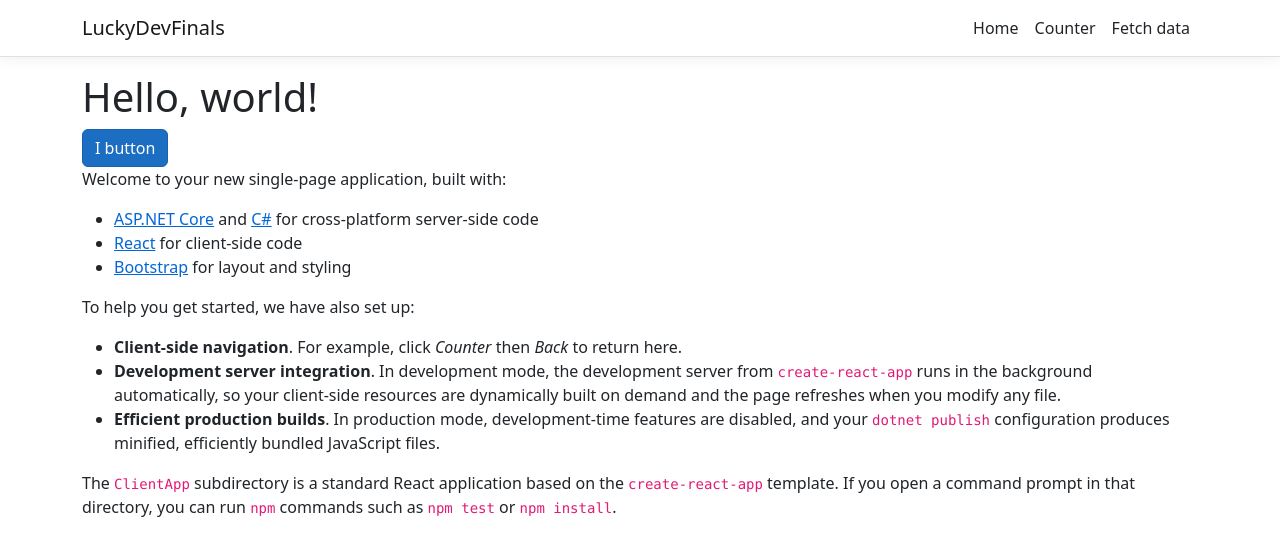
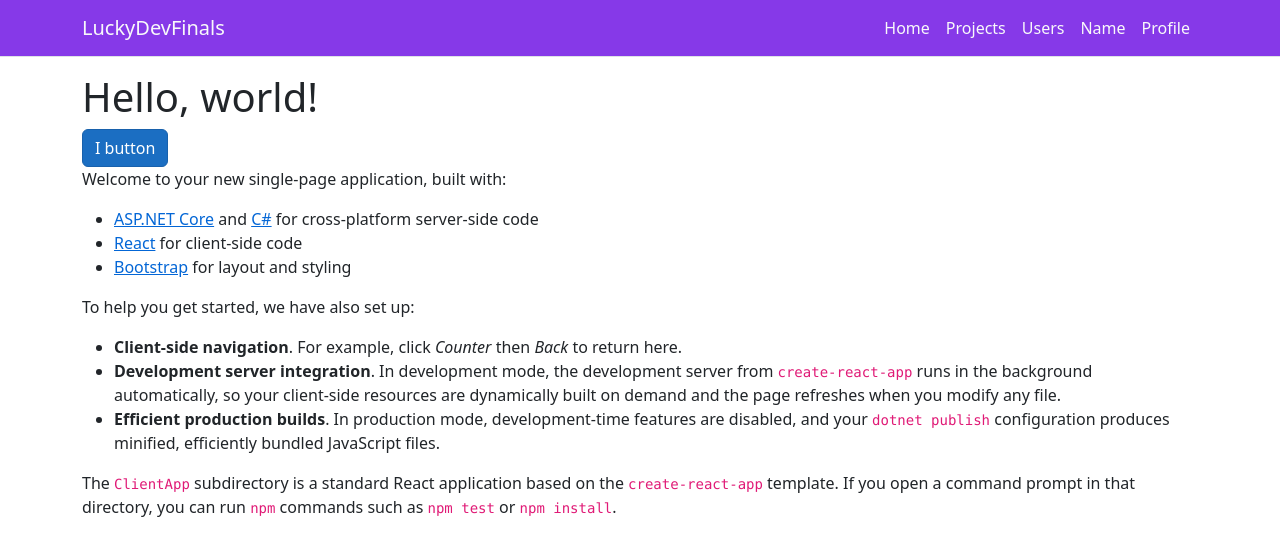
Before and after one commit to Goganoid/LuckyDevHackathonFinals, a React (Create React App) app in the folder ClientApp/: page / in a window 1280 px wide. Shown: the top 556 px of the page. Built offline with nearby package versions, Linux system fonts and the light colour scheme.

Commit message:
start header

```diff
--- a/ClientApp/package.json
+++ b/ClientApp/package.json
@@ -16,6 +16,7 @@
     "react-scripts": "^5.0.1",
     "reactstrap": "^9.1.3",
     "rimraf": "^3.0.2",
+    "styled-components": "^5.3.8",
     "web-vitals": "^2.1.4",
     "workbox-background-sync": "^6.5.4",
     "workbox-broadcast-update": "^6.5.4",
@@ -35,6 +36,7 @@
     "@types/node": "^18.14.6",
     "@types/react": "^18.0.28",
     "@types/react-dom": "^18.0.11",
+    "@types/styled-components": "^5.1.26",
     "ajv": "^8.11.0",
     "cross-env": "^7.0.3",
     "eslint": "^8.22.0",
--- /dev/null
+++ b/ClientApp/src/components/Header.tsx
@@ -0,0 +1,47 @@
+import React, { useState, useEffect } from 'react';
+import styled from 'styled-components';
+import { Collapse, Navbar, NavbarBrand, NavbarToggler, NavItem, NavLink } from 'reactstrap';
+import { Link } from 'react-router-dom';
+
+const expand = 'lg';
+
+interface Props {
+  className?: string;
+}
+
+const StyledHeader = styled.header`
+    background: #8639E8;
+`;
+
+const Header: React.FC<Props> = ({ className }) => {
+
+  return (
+    <StyledHeader>
+        <Navbar className="navbar-expand-sm navbar-toggleable-sm ng-white border-bottom box-shadow mb-3" container light>
+          <NavbarBrand className="text-light" tag={Link} to="/">LuckyDevFinals</NavbarBrand>
+          <NavbarToggler className="mr-2" />
+          <Collapse className="d-sm-inline-flex flex-sm-row-reverse" navbar>
+            <ul className="navbar-nav flex-grow">
+              <NavItem>
+                <NavLink tag={Link} className="text-light" to="/">Home</NavLink>
+              </NavItem>
+              <NavItem>
+                <NavLink tag={Link} className="text-light" to="/projects">Projects</NavLink>
+              </NavItem>
+              <NavItem>
+                <NavLink tag={Link} className="text-light" to="/users">Users</NavLink>
+              </NavItem>
+              <NavItem>
+                <NavLink tag={Link} className="text-light" to="/profile">Name</NavLink>
+              </NavItem>
+              <NavItem>
+                <NavLink tag={Link} className="text-light" to="/profile">Profile</NavLink>
+              </NavItem>
+            </ul>
+          </Collapse>
+        </Navbar>
+    </StyledHeader>
+  )
+};
+
+export default Header;
--- a/ClientApp/src/components/Layout.tsx
+++ b/ClientApp/src/components/Layout.tsx
@@ -1,6 +1,6 @@
 import React, { Component } from 'react';
 import { Container } from 'reactstrap';
-import { NavMenu } from './NavMenu';
+import Header from './Header';
 
 export class Layout extends Component {
   static displayName = Layout.name;
@@ -8,7 +8,7 @@ export class Layout extends Component {
   render() {
     return (
       <div>
-        <NavMenu />
+        <Header  />
         <Container tag="main">
           {this.props.children}
         </Container>
--- a/ClientApp/src/components/NavMenu.css
+++ /dev/null
@@ -1,18 +0,0 @@
-a.navbar-brand {
-  white-space: normal;
-  text-align: center;
-  word-break: break-all;
-}
-
-html {
-  font-size: 14px;
-}
-@media (min-width: 768px) {
-  html {
-    font-size: 16px;
-  }
-}
-
-.box-shadow {
-  box-shadow: 0 .25rem .75rem rgba(0, 0, 0, .05);
-}
--- a/ClientApp/src/components/NavMenu.tsx
+++ /dev/null
@@ -1,47 +0,0 @@
-import React, { Component } from 'react';
-import { Collapse, Navbar, NavbarBrand, NavbarToggler, NavItem, NavLink } from 'reactstrap';
-import { Link } from 'react-router-dom';
-import './NavMenu.css';
-
-export class NavMenu extends Component {
-  static displayName = NavMenu.name;
-
-  constructor (props) {
-    super(props);
-
-    this.toggleNavbar = this.toggleNavbar.bind(this);
-    this.state = {
-      collapsed: true
-    };
-  }
-
-  toggleNavbar () {
-    this.setState({
-      collapsed: !this.state.collapsed
-    });
-  }
-
-  render() {
-    return (
-      <header>
-        <Navbar className="navbar-expand-sm navbar-toggleable-sm ng-white border-bottom box-shadow mb-3" container light>
-          <NavbarBrand tag={Link} to="/">LuckyDevFinals</NavbarBrand>
-          <NavbarToggler onClick={this.toggleNavbar} className="mr-2" />
-          <Collapse className="d-sm-inline-flex flex-sm-row-reverse" isOpen={!this.state.collapsed} navbar>
-            <ul className="navbar-nav flex-grow">
-              <NavItem>
-                <NavLink tag={Link} className="text-dark" to="/">Home</NavLink>
-              </NavItem>
-              <NavItem>
-                <NavLink tag={Link} className="text-dark" to="/counter">Counter</NavLink>
-              </NavItem>
-              <NavItem>
-                <NavLink tag={Link} className="text-dark" to="/fetch-data">Fetch data</NavLink>
-              </NavItem>
-            </ul>
-          </Collapse>
-        </Navbar>
-      </header>
-    );
-  }
-}
```
Also changed, not shown: 1 other file (tests, documents, lock files or other folders).
